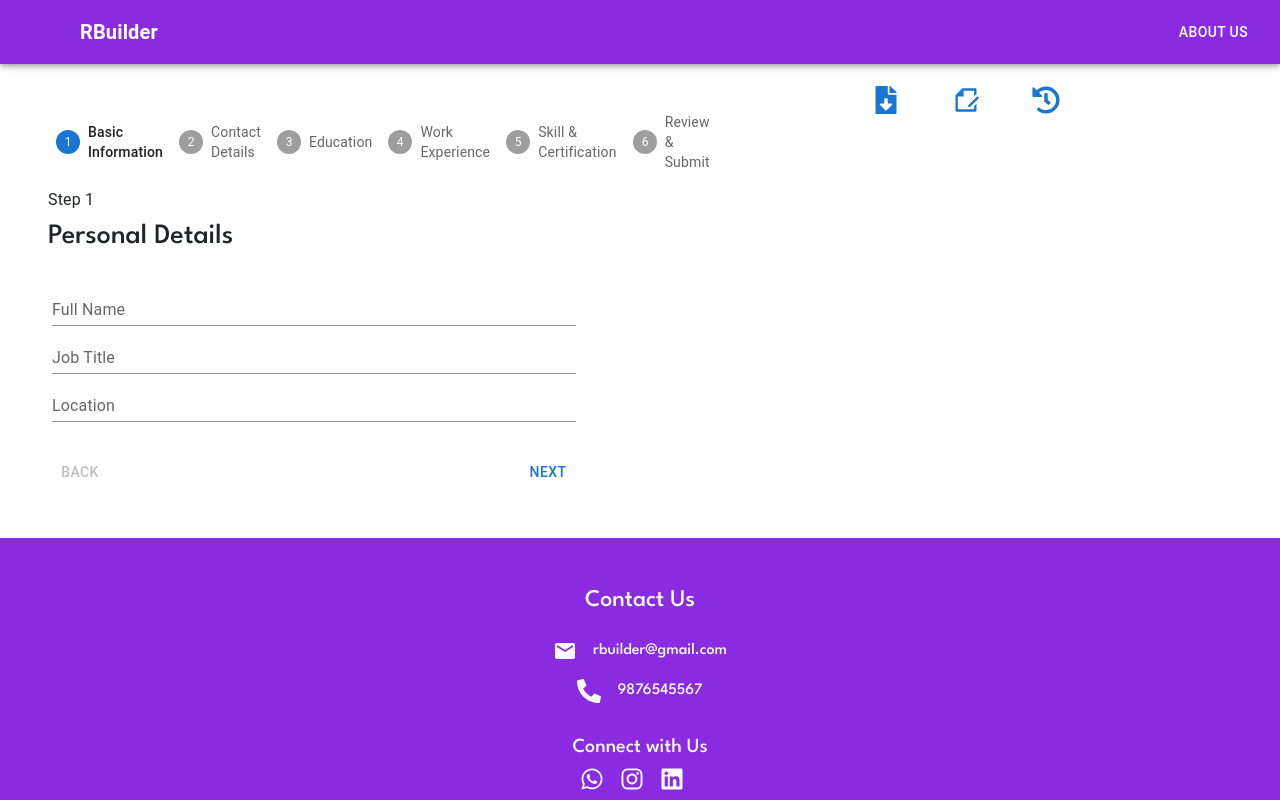
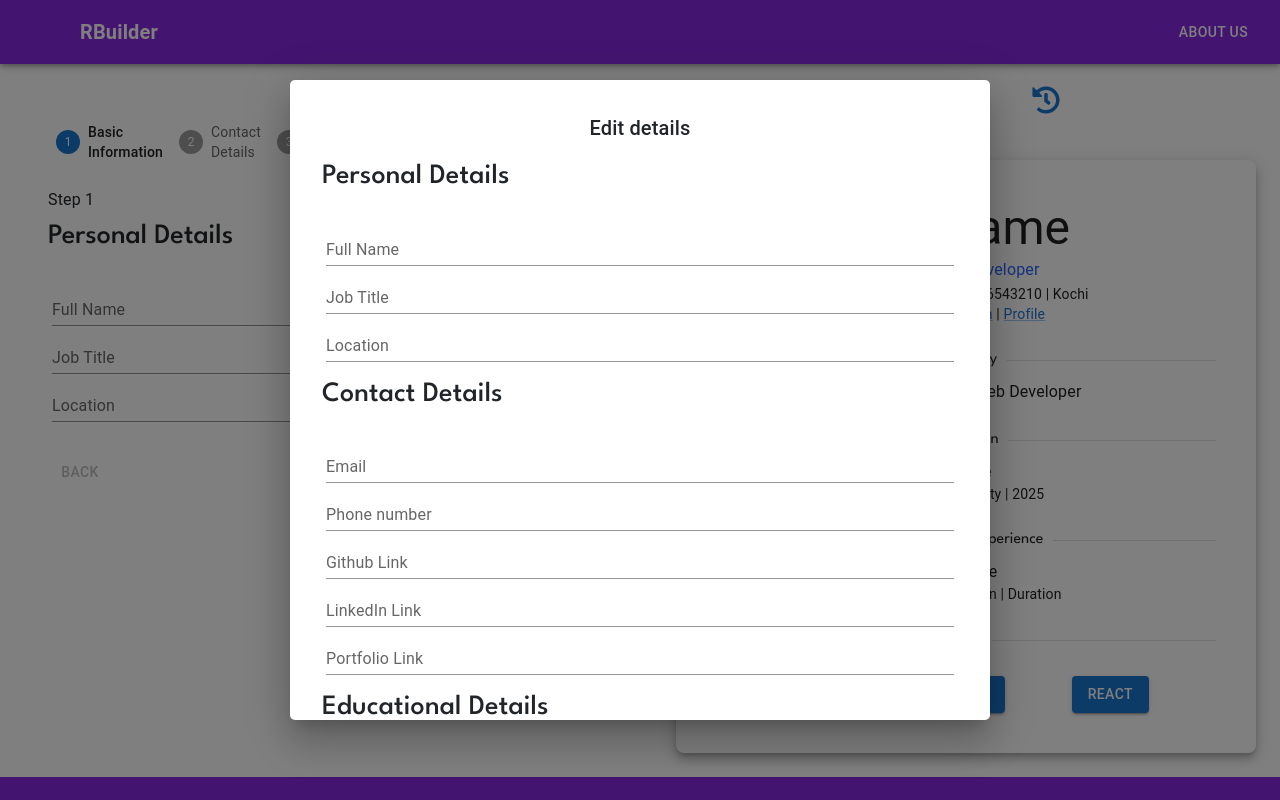
Before and after one commit to sayeedmunees/mearn-notes, a React (Vite) app in the folder REACT/RBuilder/rBuilder-frontend/: page /form in a window 1280 px wide. Both pictures are taken after a click on the button 966 px from the left and 100 px from the top of the page. Shown: the top 800 px of the page. Built offline with nearby package versions, Linux system fonts and the light colour scheme; some icons are missing.

Commit message:
Edited Rbuilder

```diff
--- a/REACT/RBuilder/rBuilder-frontend/src/components/Edit.jsx
+++ b/REACT/RBuilder/rBuilder-frontend/src/components/Edit.jsx
@@ -1,9 +1,201 @@
-import React from 'react'
+import * as React from "react";
+import Box from "@mui/material/Box";
+import Button from "@mui/material/Button";
+import Typography from "@mui/material/Typography";
+import Modal from "@mui/material/Modal";
+import { RiFileEditLine } from "react-icons/ri";
+import TextField from "@mui/material/TextField";
+import Stack from "@mui/material/Stack";
+
+const style = {
+  position: "absolute",
+  top: "50%",
+  left: "50%",
+  transform: "translate(-50%, -50%)",
+  width: 700,
+  maxHeight: "80vh",
+  overflowY: "auto",
+  bgcolor: "background.paper",
+  border: "0px solid #000",
+  borderRadius: "5px",
+  boxShadow: 24,
+  p: 4,
+};
 
 const Edit = () => {
+  const [open, setOpen] = React.useState(false);
+  const handleOpen = () => setOpen(true);
+  const handleClose = () => setOpen(false);
+
   return (
-    <div>Edit</div>
-  )
-}
+    <div>
+      {" "}
+      <div>
+        <Button onClick={handleOpen}>
+          <RiFileEditLine className="fs-3" />
+        </Button>
+        <Modal
+          open={open}
+          onClose={handleClose}
+          aria-labelledby="modal-modal-title"
+          aria-describedby="modal-modal-description"
+        >
+          <Box sx={style}>
+            <Typography
+              id="modal-modal-title"
+              variant="h6"
+              component="h2"
+              align="center"
+            >
+              Edit details
+            </Typography>
+            <Typography id="modal-modal-description" sx={{ mt: 2, mb: 2}}>
+              <div>
+                <h3>Personal Details</h3>
+                <div className="d-flex row p-3">
+                  <TextField
+                    id="standard-basic"
+                    label="Full Name"
+                    variant="standard"
+                  />
+                  <TextField
+                    id="standard-basic"
+                    label="Job Title"
+                    variant="standard"
+                  />
+                  <TextField
+                    id="standard-basic"
+                    label="Location"
+                    variant="standard"
+                  />
+                </div>
+              </div>
 
-export default Edit
+              <div>
+                <h3>Contact Details</h3>
+                <div className="d-flex row p-3">
+                  <TextField
+                    id="standard-basic"
+                    label="Email"
+                    variant="standard"
+                  />
+                  <TextField
+                    id="standard-basic"
+                    label="Phone number"
+                    variant="standard"
+                  />
+                  <TextField
+                    id="standard-basic"
+                    label="Github Link"
+                    variant="standard"
+                  />
+                  <TextField
+                    id="standard-basic"
+                    label="LinkedIn Link"
+                    variant="standard"
+                  />
+                  <TextField
+                    id="standard-basic"
+                    label="Portfolio Link"
+                    variant="standard"
+                  />
+                </div>
+              </div>
+
+              <div>
+                <h3>Educational Details</h3>
+                <div className="d-flex row p-3">
+                  <TextField
+                    id="standard-basic"
+                    label="Course Name"
+                    variant="standard"
+                  />
+                  <TextField
+                    id="standard-basic"
+                    label="College Name"
+                    variant="standard"
+                  />
+                  <TextField
+                    id="standard-basic"
+                    label="University"
+                    variant="standard"
+                  />
+                  <TextField
+                    id="standard-basic"
+                    label="Year of Passout"
+                    variant="standard"
+                  />
+                </div>{" "}
+              </div>
+
+              <div>
+                <h3>Proffessional Details</h3>
+                <div className="d-flex row p-3">
+                  <TextField
+                    id="standard-basic"
+                    label="Job or Internship"
+                    variant="standard"
+                  />
+                  <TextField
+                    id="standard-basic"
+                    label="Company Name"
+                    variant="standard"
+                  />
+                  <TextField
+                    id="standard-basic"
+                    label="Location"
+                    variant="standard"
+                  />
+                  <TextField
+                    id="standard-basic"
+                    label="Duration"
+                    variant="standard"
+                  />
+                </div>
+              </div>
+
+              <div>
+                <h3>Skills</h3>
+                <Box>
+                  <Stack spacing={2}>
+                    <TextField
+                      id="standard-basic"
+                      label="Job or Internship"
+                      variant="standard"
+                    />
+                    <Button variant="text" sx={{ maxWidth: "40px" }}>
+                      Add
+                    </Button>
+                  </Stack>
+                  <div>
+                    <h5>Suggestions: </h5>
+                    <Button variant="outlied" size="small">
+                      React
+                    </Button>
+                  </div>
+                </Box>
+              </div>
+
+              <div>
+                <h3>Proffessional Summary</h3>
+                <div>
+                  <TextField
+                    id="standard-multiline-static"
+                    label="Summary"
+                    multiline
+                    rows={4}
+                    defaultValue="eg: I'm a passionate Web Developer"
+                    variant="standard"
+                  />
+                </div>
+              </div>
+            </Typography>
+            <Button variant="contained">Update</Button>
+          </Box>
+        </Modal>
+      </div>
+    </div>
+  );
+};
+
+export default Edit;
--- a/REACT/RBuilder/rBuilder-frontend/src/components/Preview.jsx
+++ b/REACT/RBuilder/rBuilder-frontend/src/components/Preview.jsx
@@ -3,6 +3,12 @@ import Stack from "@mui/material/Stack";
 import { RiFileEditLine } from "react-icons/ri";
 import { FaHistory } from "react-icons/fa";
 import Button from "@mui/material/Button";
+import Box from "@mui/material/Box";
+import Paper from "@mui/material/Paper";
+import Typography from "@mui/material/Typography";
+import Link from "@mui/material/Link";
+import Divider from "@mui/material/Divider";
+import Edit from "./Edit";
 
 const Preview = () => {
   return (
@@ -15,13 +21,70 @@ const Preview = () => {
         <Button>
           <FaFileDownload className="fs-3" />
         </Button>
-        <Button>
-          <RiFileEditLine className="fs-3" />
-        </Button>
-        <Button>
-          <FaHistory className="fs-3" />
-        </Button>
+        <Edit />
+        <Link href="/history">
+          <Button>
+            <FaHistory className="fs-3" />
+          </Button>
+        </Link>
       </Stack>
+      <Box
+        sx={{
+          display: "flex",
+          flexWrap: "wrap",
+          "& > :not(style)": {
+            m: 1,
+            width: 700,
+            mt: 5,
+            p: 5,
+            borderRadius: 2,
+          },
+        }}
+      >
+        <Paper elevation={7}>
+          <Typography variant="h3" align="center">
+            Full name
+          </Typography>
+          <Typography variant="subtitle1" align="center" color="#2962ff">
+            Full Stack Developer
+          </Typography>
+
+          <Typography variant="body2" align="center">
+            user@gmail.com | 9876543210 | Kochi
+          </Typography>
+          <Typography variant="body2" align="center" mb={3}>
+            <Link>Github</Link> | <Link>Linkedin</Link> | <Link>Profile</Link>
+          </Typography>
+
+          <Divider>Summary</Divider>
+          <Typography mb={3} mt={1} align="center">
+            I'm a passionate Web Developer
+          </Typography>
+
+          <Divider>Education</Divider>
+          <Typography mt={1} varient="h6" align="center">
+            Course
+          </Typography>
+          <Typography variant="body2" align="center" mb={3}>
+            College University | 2025
+          </Typography>
+
+          <Divider>Professional Experience</Divider>
+          <Typography mt={1} varient="h6" align="center">
+            Job Title
+          </Typography>
+          <Typography variant="body2" align="center" mb={3}>
+            Company | Location | Duration
+          </Typography>
+
+          <Divider>Skills</Divider>
+          <Stack direction={"row"} justifyContent={"space-evenly"} mt={3}>
+            <Button variant="contained">React</Button>
+            <Button variant="contained">React</Button>
+            <Button variant="contained">React</Button>
+          </Stack>
+        </Paper>
+      </Box>
     </div>
   );
 };
--- a/REACT/RBuilder/rBuilder-frontend/src/components/Steps.jsx
+++ b/REACT/RBuilder/rBuilder-frontend/src/components/Steps.jsx
@@ -204,10 +204,10 @@ const Steps = () => {
             <div>
               <TextField
                 id="standard-multiline-static"
-                label="Multiline"
+                label="Summary"
                 multiline
                 rows={4}
-                defaultValue="Default Value"
+                defaultValue="eg: I'm a passionate Web Developer"
                 variant="standard"
               />
             </div>
```
